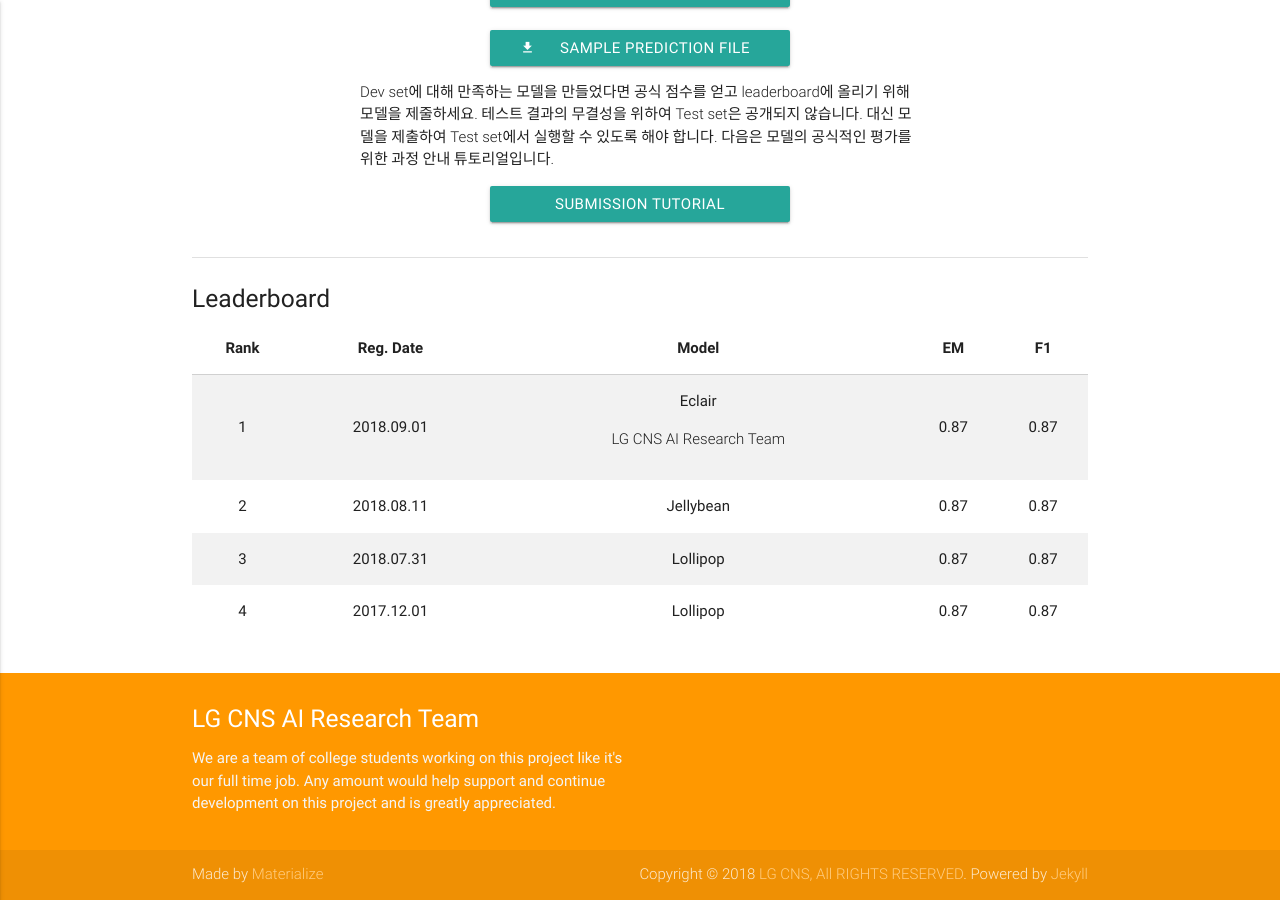
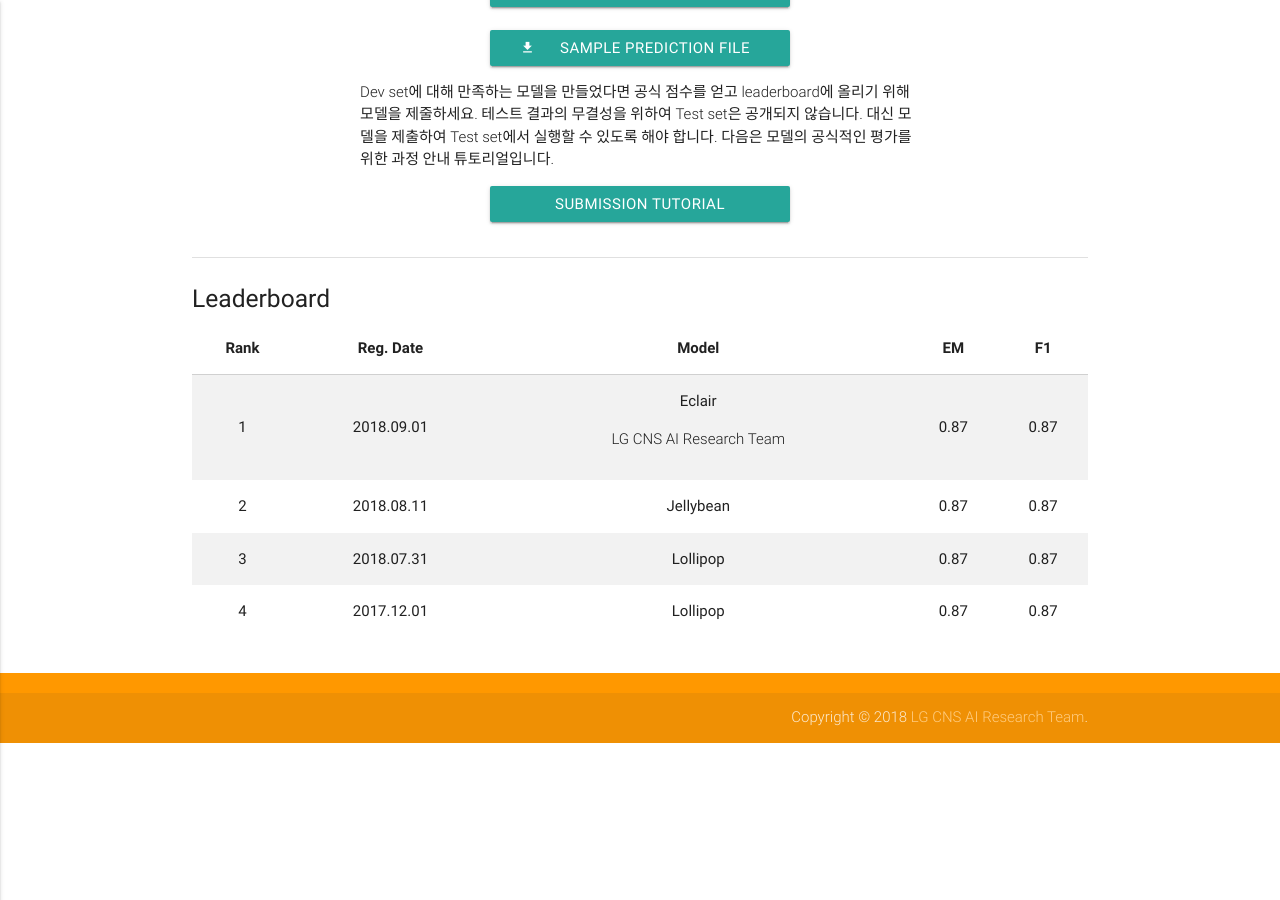
Before and after one commit to korquad/korquad.github.io, a Jekyll site: the page built from index.md, in a window 1280 px wide and 900 px high, scrolled down 1269 px. Built offline with Jekyll 4.4.1, drawn with Linux system fonts in a browser that asks for light colours; after the commit the page ends 2012 px from its top, so only the background shows below that.

Commit message:
footer 수정

```diff
--- a/_includes/footer.html
+++ b/_includes/footer.html
@@ -1,11 +1,11 @@
   <footer class="page-footer orange">
-    <div class="container">
+<!--     <div class="container">
       <div class="row">
         <div class="col l6 s12">
           <h5 class="white-text">LG CNS AI Research Team</h5>
           <p class="grey-text text-lighten-4">We are a team of college students working on this project like it's our full time job. Any amount would help support and continue development on this project and is greatly appreciated.</p>
         </div>
-<!--         <div class="col l3 s12">
+        <div class="col l3 s12">
           <h5 class="white-text">Settings</h5>
           <ul>
             <li><a class="white-text" href="#!">Link 1</a></li>
@@ -22,15 +22,15 @@
             <li><a class="white-text" href="#!">Link 3</a></li>
             <li><a class="white-text" href="#!">Link 4</a></li>
           </ul>
-        </div> -->
+        </div>
       </div>
-    </div>
+    </div> -->
     <div class="footer-copyright">
         <div class="container">
             <div>
-                Made by <a target="_blank" class="orange-text text-lighten-3" href="http://materializecss.com">Materialize</a>
+                <!-- Made by <a target="_blank" class="orange-text text-lighten-3" href="http://materializecss.com">Materialize</a> -->
                 <span style="text-align: right; float: right">
-                Copyright © 2018 <a href="http://www.lgcns.com" class="orange-text text-lighten-3">LG CNS, All RIGHTS RESERVED</a>. Powered by <a target="_blank" href="http://jekyllrb.com/" class="orange-text text-lighten-3">Jekyll</a>
+                Copyright © 2018 <a href="mailto:jooyul.lee@lgcns.com,kmj0614@lgcns.com,kyoungmin.kim@lgcns.com" class="orange-text text-lighten-3">LG CNS AI Research Team</a>. <!-- Powered by <a target="_blank" href="http://jekyllrb.com/" class="orange-text text-lighten-3">Jekyll</a> -->
                 </span>
             </div>
         </div>
```
Also changed, not shown: 6 other files.
